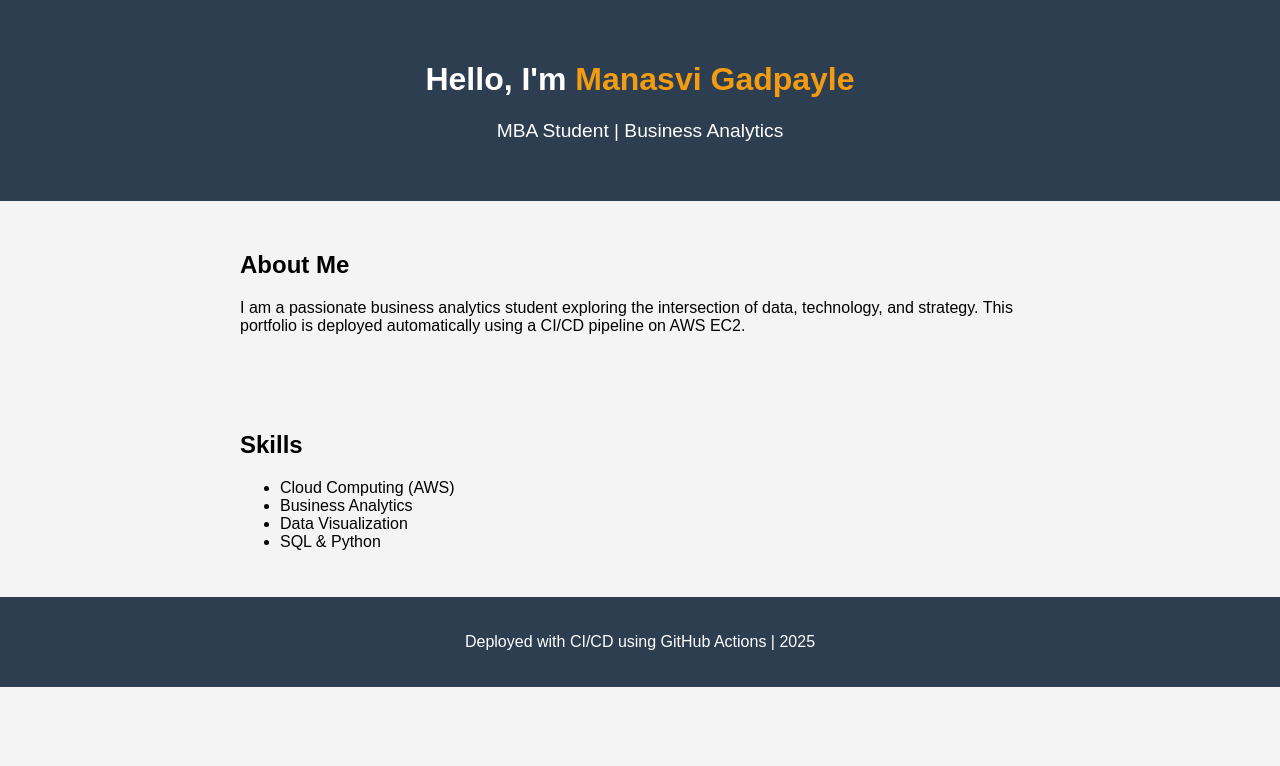
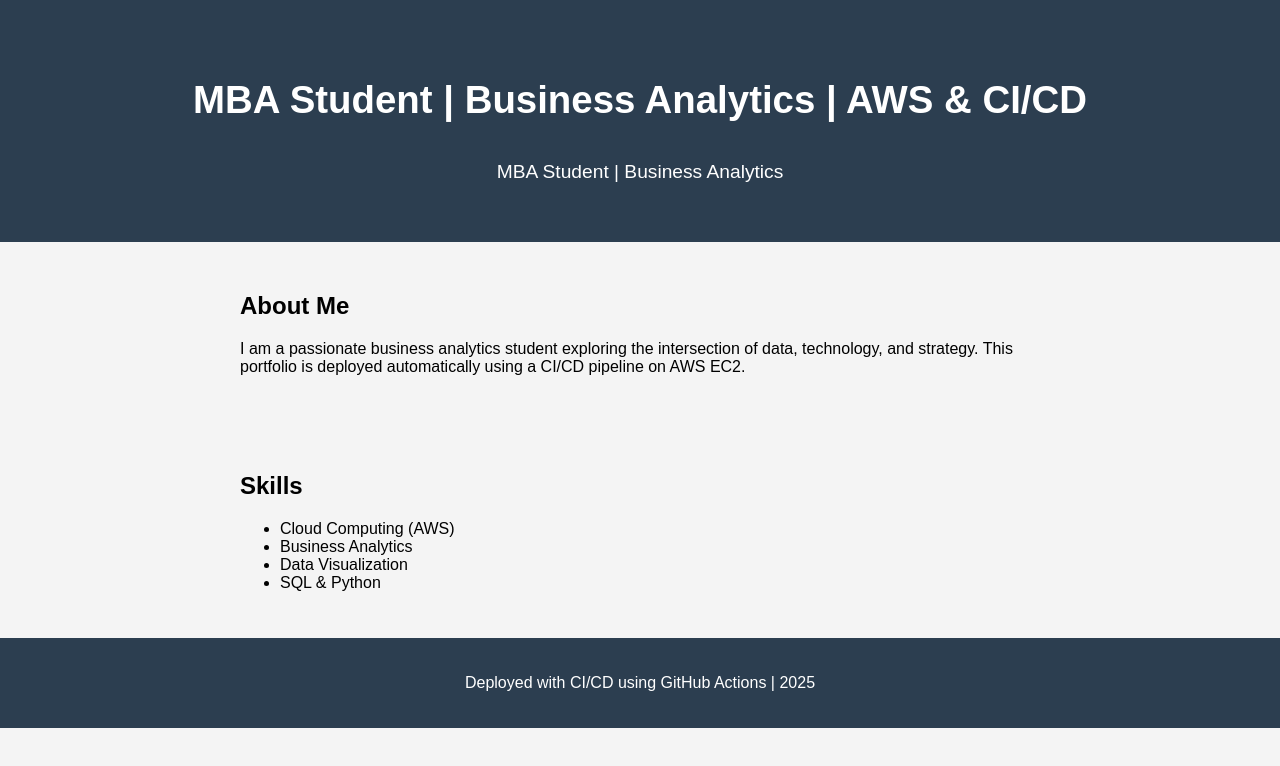
Before and after one commit to ManasviGadpayle/cicd-portfolio, a plain HTML site: page index.html in a window 1280 px wide. Drawn offline with Linux system fonts and the light colour scheme.

Commit message:
Update index.html

```diff
--- a/index.html
+++ b/index.html
@@ -8,7 +8,7 @@
 </head>
 <body>
   <header>
-    <h1>Hello, I'm <span class="highlight">Manasvi Gadpayle</span></h1>
+    <h1><p class="tagline">MBA Student | Business Analytics | AWS & CI/CD</p></h1>
     <p class="tagline">MBA Student | Business Analytics</p>
   </header>
   <section class="about">
```
